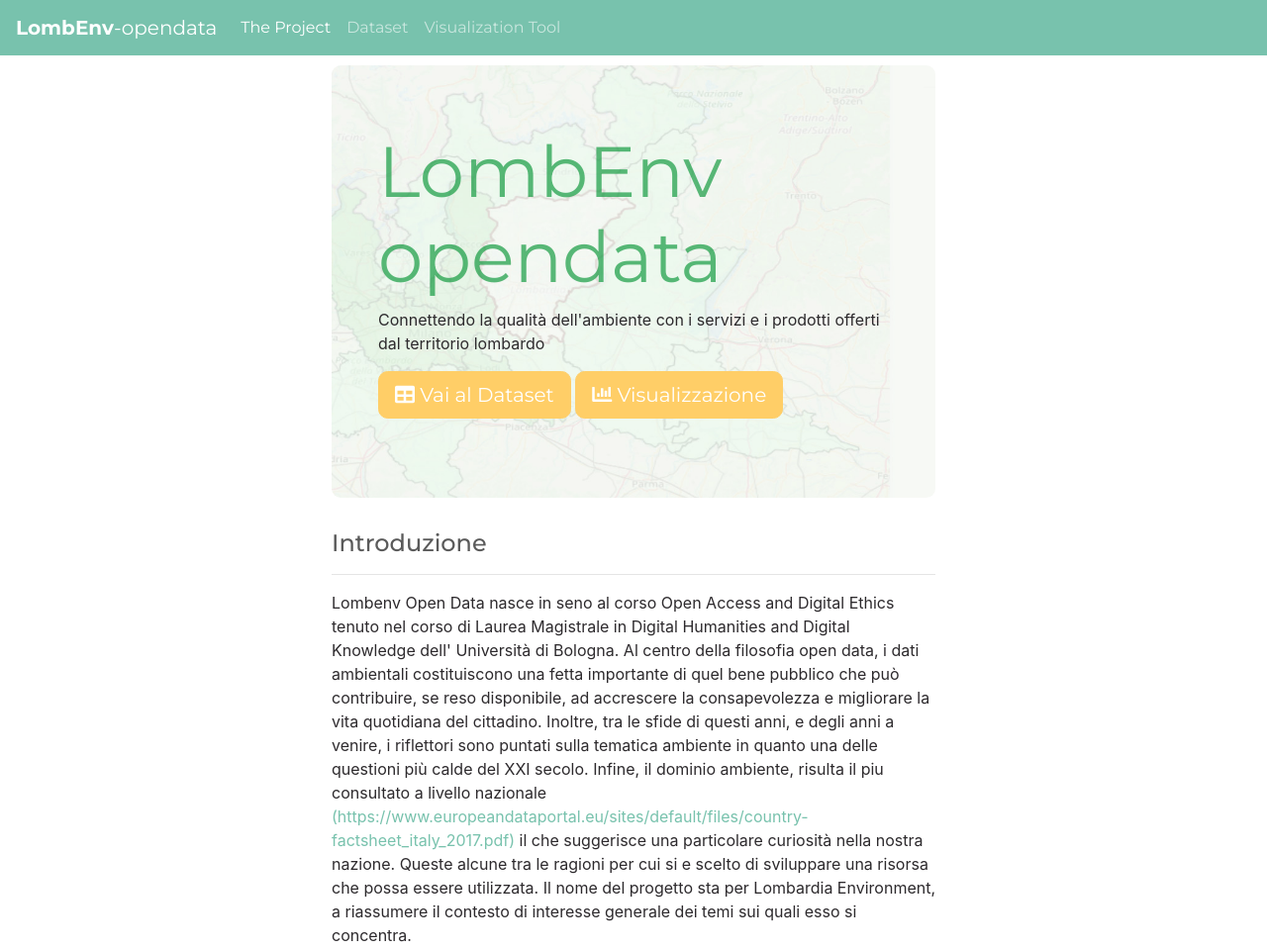
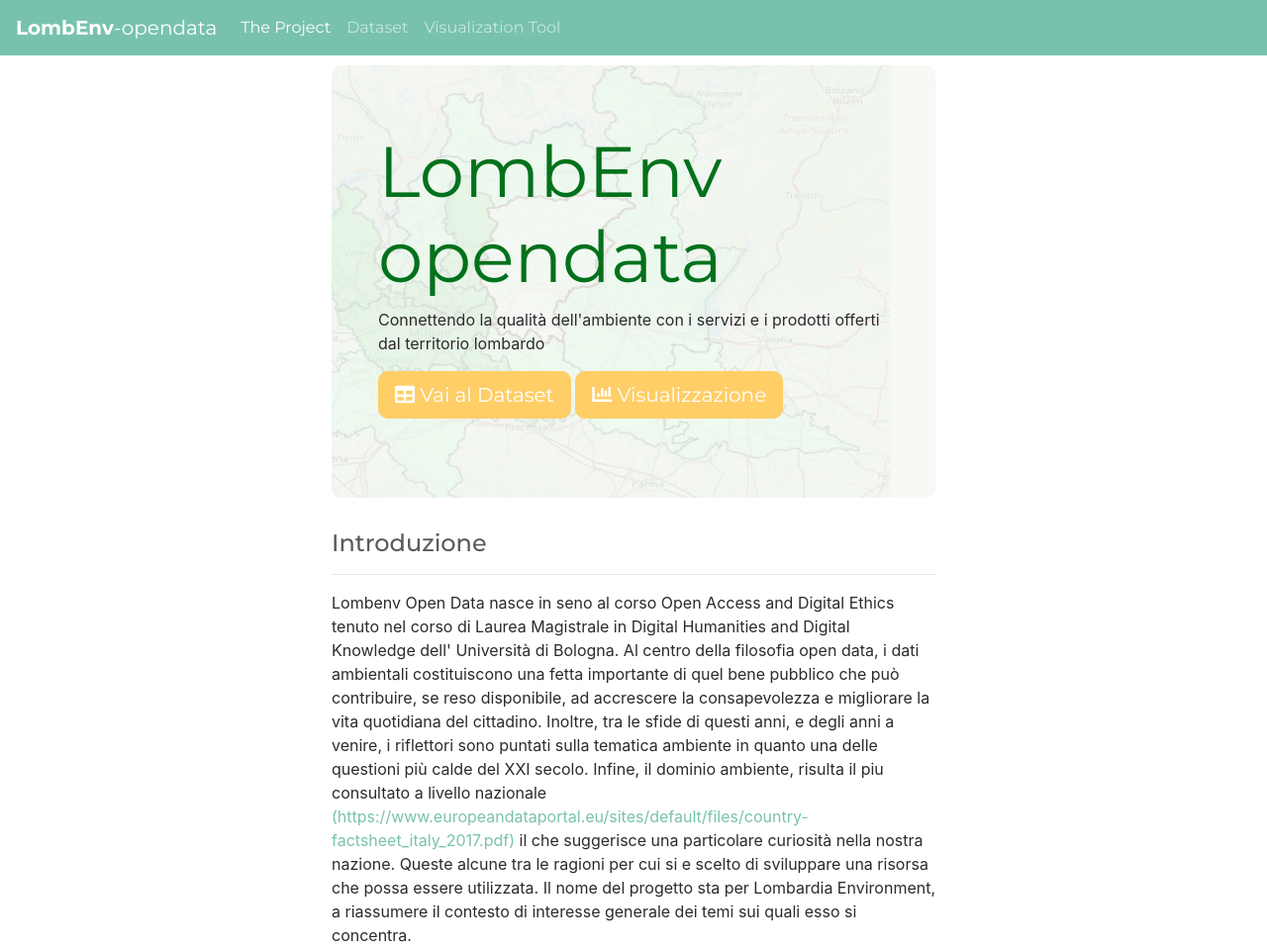
Before and after one commit to lombenvopendata/lombenvopendata, a plain HTML site: page index.html in a window 1280 px wide. Shown: the top 960 px of the page at 99% size. Drawn offline with nearby package versions, Linux system fonts and the light colour scheme.

Commit message:
Fix colore home

```diff
--- a/index.html
+++ b/index.html
@@ -75,7 +75,7 @@
         color: #2d2a2d;
     }
     .titolone {
-        color: #0e983bad;
+        color: #02711b;
     }
 
     .jumbotron {
```
